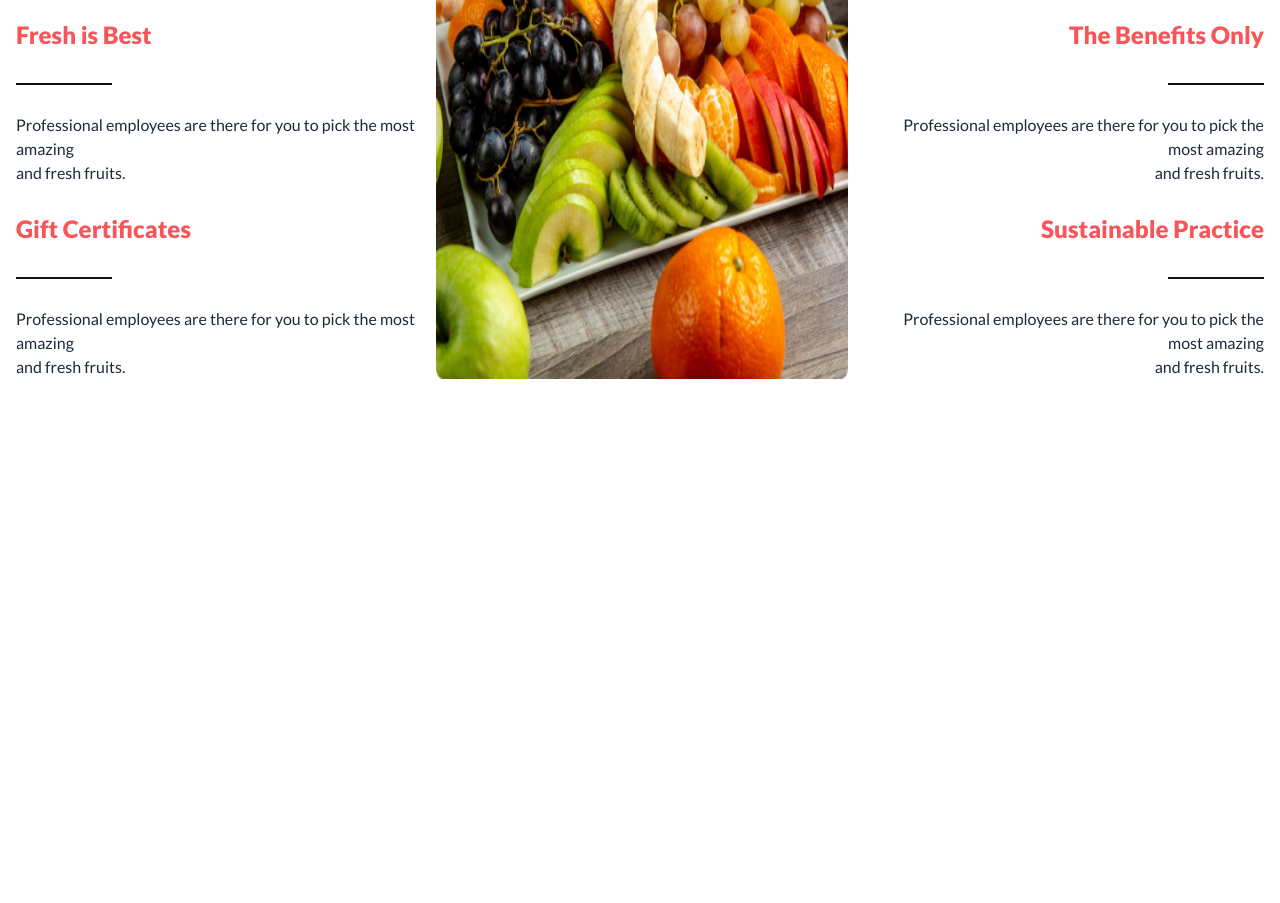
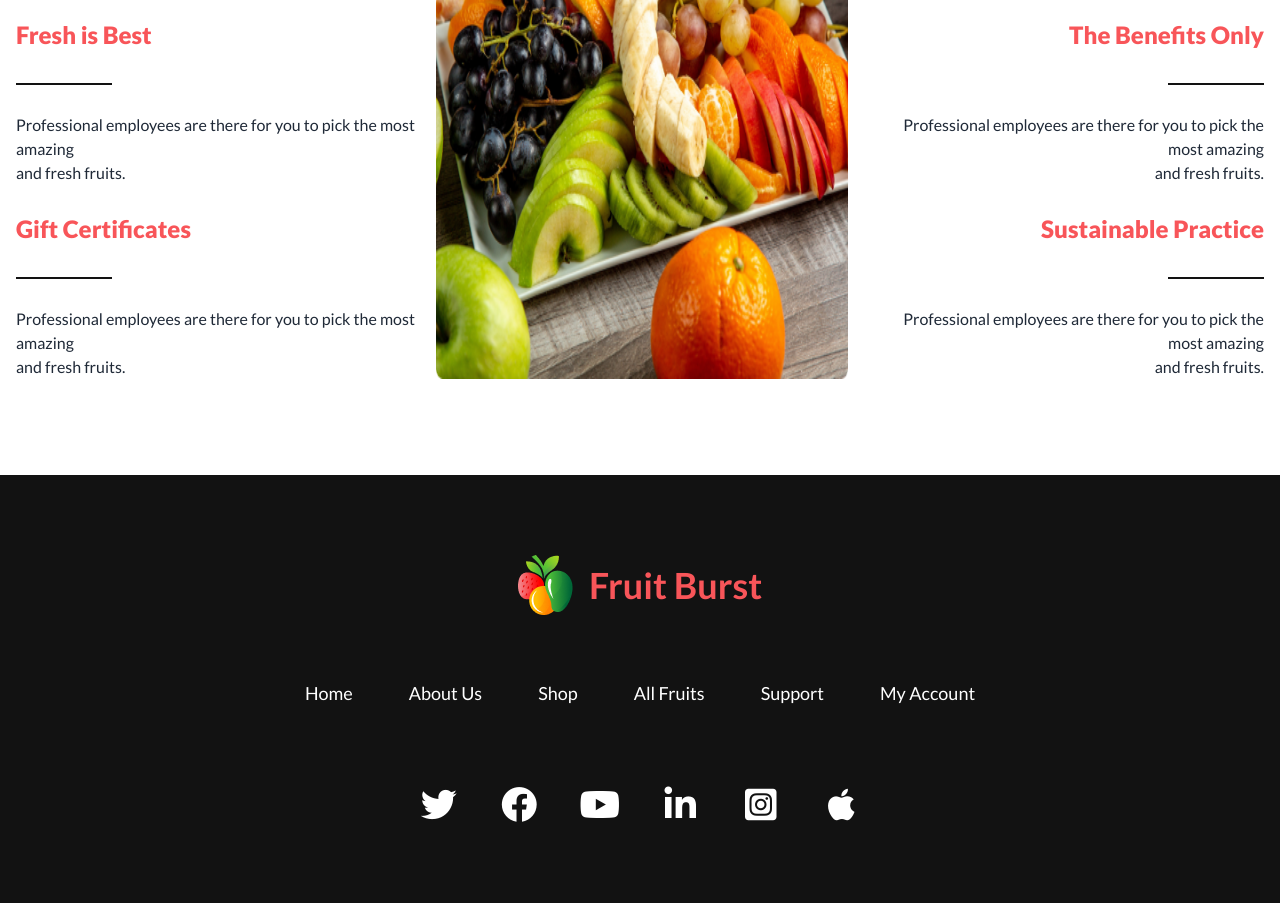
Before and after one commit to Rabby-WD/assignment-3-fruit-brust, a website: page index.html in a window 1280 px wide. Shown: the part 2980-3883 px from the top of the page. Before the commit the page ends 3359 px from the top, so only its background shows below. Drawn offline with nearby package versions, Linux system fonts and the light colour scheme.

Commit message:
footer section added

```diff
--- a/index.html
+++ b/index.html
@@ -580,7 +580,30 @@ Modal  -->
 </div>
 <!-- Why choose us section -->
 
+<footer class="footer footer-center py-20 mt-24 bg-[#121212] text-white">
+        <div class="flex gap-4 mb-6">
+            <img src="images/logo.png" alt="">
+            <a class=" text-4xl font-bold text-[#F85559]">Fruit Burst</a>
+        </div>
+        <div class="grid grid-flow-col gap-14 text-lg mb-4">
+            <a class="link link-hover">Home</a>
+            <a class="link link-hover">About Us</a>
+            <a class="link link-hover">Shop</a>
+            <a class="link link-hover">All Fruits</a>
+            <a class="link link-hover">Support</a>
+            <a class="link link-hover">My Account</a>
+        </div>
+        <div class="text-white text-2xl lg:text-4xl grid grid-cols-6 gap-10 lg:grid-cols-6 mt-6 max-w-2xl mx-auto">
+            <i class="fa-brands fa-twitter"></i>
+            <i class="fa-brands fa-facebook"></i>
+            <i class="fa-brands fa-youtube"></i>
+            <i class="fa-brands fa-linkedin-in"></i>
+            <i class="fa-brands fa-square-instagram"></i>
+            <i class="fa-brands fa-apple"></i>
 
+        </div>
+
+</footer>
 
 
 
```
Also changed, not shown: images/love 1.svg (deleted).
